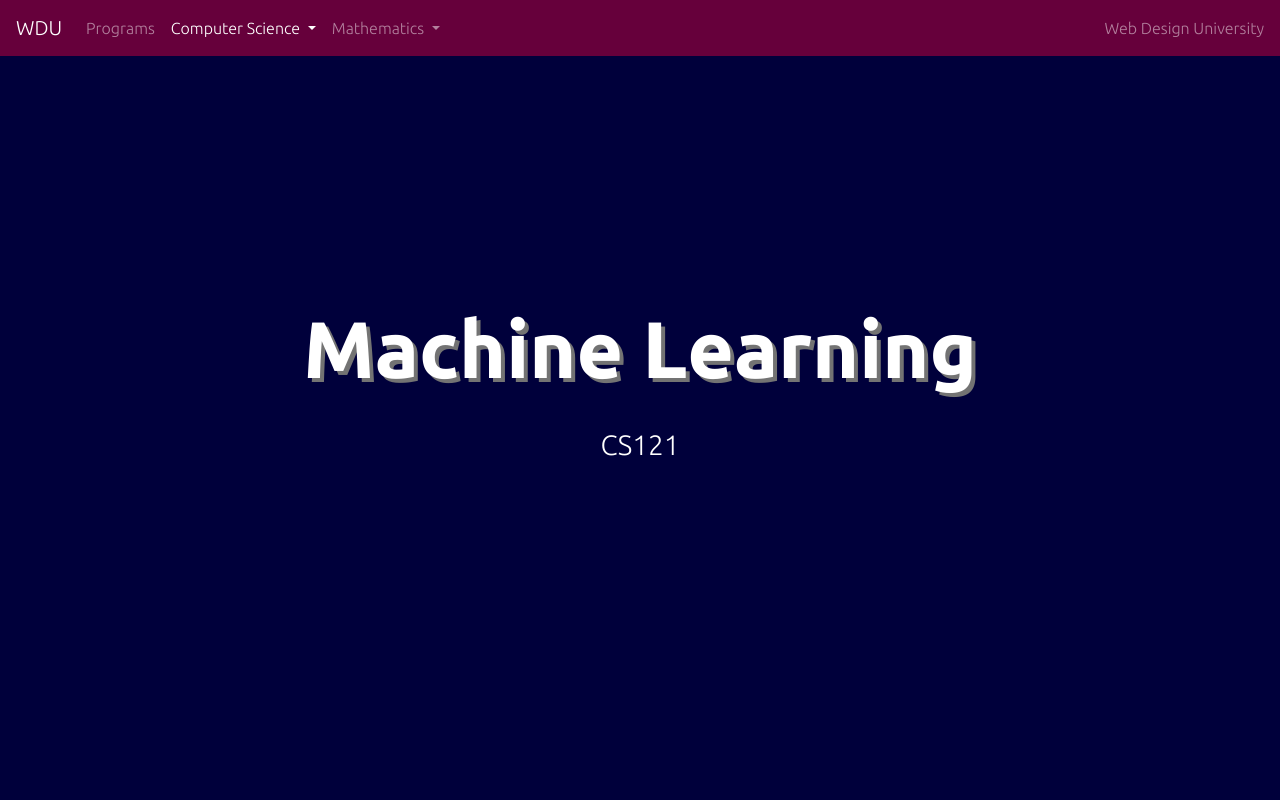
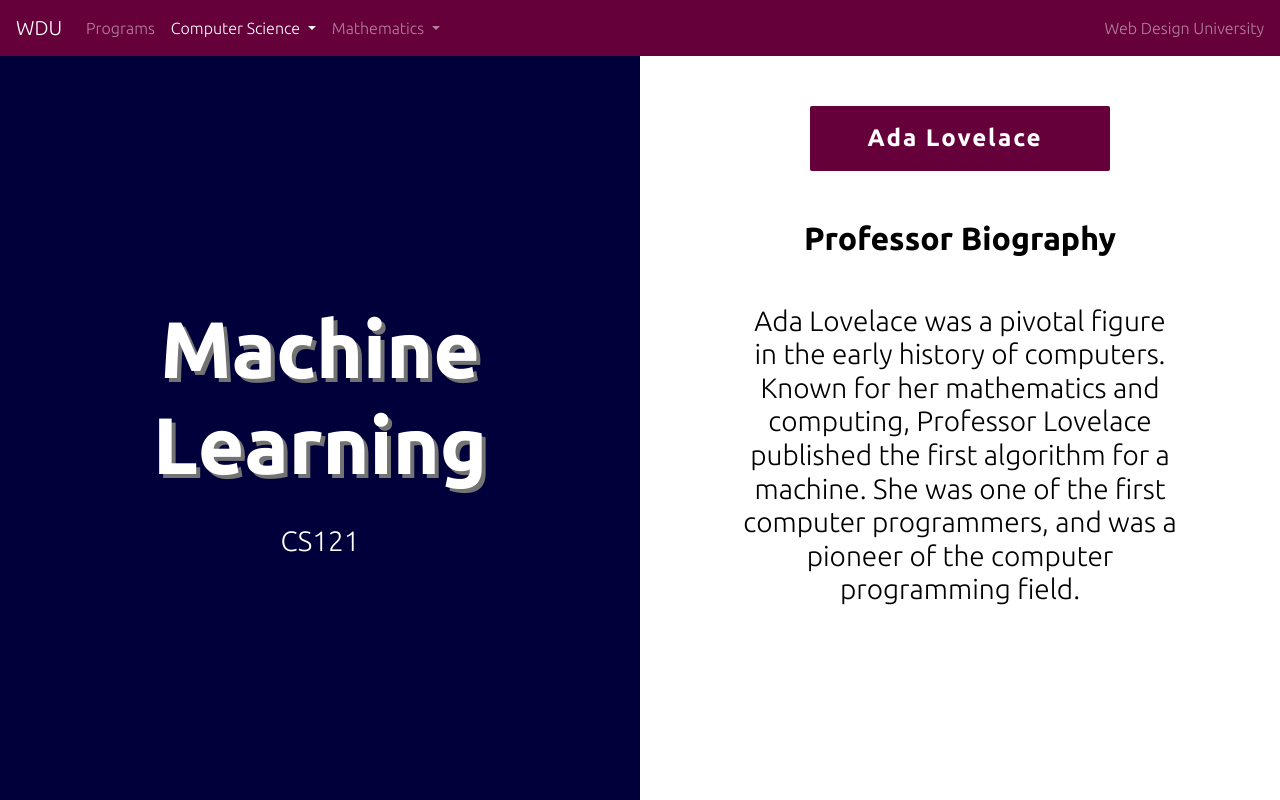
Before and after one commit to ShukanS/170520160_a1, a plain HTML site: page q2/www/computerscience/machinelearning.html in a window 1280 px wide. Shown: the top 800 px of the page. Drawn offline with nearby package versions, Linux system fonts and the light colour scheme.

Commit message:
moving prof descriptions into 1 program page view

```diff
--- a/q2/www/computerscience/machinelearning.html
+++ b/q2/www/computerscience/machinelearning.html
@@ -5,6 +5,12 @@
   <meta charset="utf-8">
   <meta name="viewport" content="width=device-width, initial-scale=1.0">
   <title>WDU Home</title>
+  <!--To avoid user from scrolling down on page-->
+  <style>
+    body {
+      overflow-y: hidden;
+    }
+  </style>
   <link rel="shortcut icon" type="image/png" href="../img/favicon.png"/>
   <link rel="stylesheet" href="../css/styles.css">
   <link rel="stylesheet" href="http://maxcdn.bootstrapcdn.com/font-awesome/4.3.0/css/font-awesome.min.css">
--- a/q2/www/css/styles.css
+++ b/q2/www/css/styles.css
@@ -89,8 +89,9 @@ main {
 
 .backgroundcompsci {
     /* Sizing */
-    width: 100vw;
+    width: 50vw;
     height: 100vh;
+    float: left;
 
     /* Flexbox stuff */
     display: flex;
@@ -113,8 +114,9 @@ main {
 
 .backgroundmath {
     /* Sizing */
-    width: 100vw;
+    width: 50vw;
     height: 100vh;
+    float: left;
 
     /* Flexbox stuff */
     display: flex;
@@ -364,8 +366,9 @@ a:hover {
 
 .professorbio {
     /* Sizing */
-    width: 100vw;
+    width: 50vw;
     height: 100vh;
+    float: left;
 
     /* Flexbox stuff */
     display: flex;
```
Also changed, not shown: q2/www/computerscience/webdesign.html (+6 -0 lines), q2/www/mathematics/calculus.html (+6 -0 lines), q2/www/mathematics/statistics.html (+6 -0 lines).
